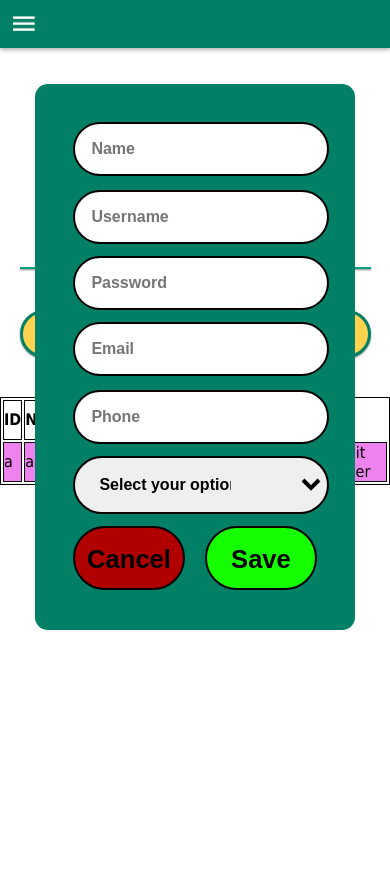
After one commit to ghevia01/practicum-inv-webapp, a PHP site: page /html/account-manage.html in a window 390 px wide, after a click on "Add User". The commit adds this page. Run offline with PHP 8.4, Linux system fonts and the light colour scheme.

Commit message:
fix login and addic a bit of account manage

```diff
--- /dev/null
+++ b/css/account-manage-styles.css
@@ -0,0 +1,343 @@
+* {
+    margin: 0;
+    padding: 0;
+    box-sizing: border-box;
+}
+
+html,
+body {
+    width: 100%;
+    height: 100vh;
+}
+
+body {
+    font-family: Tahoma, Geneva, Verdana, sans-serif;
+    overflow: hidden;
+}
+
+.app-header {
+    display: flex;
+    align-items: center;
+    width: 100%;
+    height: 3rem;
+    padding: 0 0.5rem;
+    color: #fff;
+    background-color: #018065;
+    box-shadow: 0px 2px 4px 0px rgba(0, 0, 0, 0.3);
+}
+
+.menu-icon-container {
+    display: flex;
+    justify-content: center;
+    align-items: center;
+    width: 2rem;
+    height: 100%;
+    cursor: pointer;
+}
+
+.menu-icon {
+    font-size: 1.8rem;
+}
+
+.app-main-content {
+    display: flex;
+    flex-direction: column;
+    align-items: center;
+    width: 100%;
+    height: 100%;
+    gap: 1.2rem;
+}
+
+.branding-section {
+    display: flex;
+    justify-content: center;
+    align-items: center;
+    flex-direction: column;
+    width: 100%;
+    padding-top: 3rem;
+    gap: 1rem;
+}
+
+.branding-image {
+    width: 7rem;
+    height: 7rem;
+    border-radius: 50%;
+    background-color: #eafffb;
+    box-shadow: 0px 4px 4px 0px rgba(0, 0, 0, 0.25);
+}
+
+.branding-title {
+    font-size: 1.3rem;
+    font-weight: bold;
+    text-align: center;
+    color: #464646;
+}
+
+.section-divider {
+    width: 90%;
+    height: 0.1rem;
+    margin-bottom: 1.4rem;
+    border: none;
+    outline: none;
+    background-color: #00a17e;
+    box-shadow: 0px 1px 2px 0px rgba(0, 0, 0, 0.50);
+}
+
+.action-buttons-container {
+    display: flex;
+    justify-content: space-between;
+    align-items: center;
+    flex-direction: column;
+    width: 100%;
+    gap: 1rem;
+}
+
+.action-button {
+    display: flex;
+    justify-content: space-around;
+    align-items: center;
+    flex-direction: row;
+    font-size: 1.6rem;
+    color: #fff;
+    border: 1px solid #018065;
+    border-radius: 1rem;
+    background-color: #018065;
+    box-shadow: 0px 4px 4px 0px rgba(0, 0, 0, 0.25);
+    overflow: hidden;
+    cursor: pointer;
+}
+
+.action-button:hover {
+    background-color: #00a17e;
+    border: none;
+    outline: 1px solid #00a17e;
+}
+
+.action-button-icon-container {
+    display: flex;
+    justify-content: center;
+    align-items: center;
+    width: 4rem;
+    height: 4rem;
+}
+
+.action-button-icon {
+    font-size: 2.5rem;
+}
+
+.action-button-text {
+    font-weight: bold;
+}
+/*====================Gabriel R Rivera Goemz===================================*/
+.user-info{
+    width: 15rem ;
+    background: #018065;
+    border-radius: 0.4rem;
+    position: absolute;
+    top: 0;
+    left: 50%;
+    transform: translate(-50%,50%)scale(0.1);
+    text-align:center;
+    padding: 1rem 1rem 1rem 1rem ;
+    visibility: hidden;
+    transition: top 2s;
+
+}
+.open-pop{
+    visibility: visible;
+    top: 10%;
+    transform: translate(-50%,50%)scale(2);
+}
+.user-info input {
+    width: 100%;
+    height: 100%;
+    border: 2px solid rgb(255, 255, 255);
+    border-radius : 2rem;
+    font-size: 1rem;
+    color: #000000;
+    padding: 0.5rem 2rem 0.5rem 0.5rem ;
+    margin: 0.2rem;
+    border: 0.1rem solid #000000;
+}
+.user-sel{
+    width: 100%;
+    height: 100%;
+    border: 2px solid rgb(255, 255, 255);
+    border-radius : 2rem;
+    font-size: 1rem;
+    color: #000000;
+    padding: 0.5rem 2rem 0.5rem 0.5rem ;
+    margin: 0.2rem;
+    border: 0.1rem solid #000000;
+}
+.btnModal {
+    width: 90%;
+    height: 3rem;
+    background :#ffd350 ;
+    border: none;
+    outline: none;
+    border-radius: 40px;
+    box-shadow: 0 e lepx rgba(0, 0, 0, .1);
+    cursor: pointer;
+    font-size: 2rem;
+    color: #000000;
+    font-weight: 500;
+    box-shadow: 0px 1px 2px 0px rgba(0, 0, 0, 0.50);
+    border: 0.2rem solid #018065;
+}
+.btnSave{
+    width: 45%;
+    height: 2rem;
+    background :#15ff00 ;
+    border: none;
+    outline: none;
+    border-radius: 40px;
+    box-shadow: rgba(0, 0, 0, .1);
+    cursor: pointer;
+    font-size: 17px;
+    color: #000000;
+    font-weight: 600;
+    border: 0.1rem solid #000000;
+    margin: 0.2rem;
+}
+.btnCancel{
+    width: 45%;
+    height: 2rem;
+    background :#b10000 ;
+    border: none;
+    outline: none;
+    border-radius: 40px;
+    box-shadow: rgba(0, 0, 0, .1);
+    cursor: pointer;
+    font-size: 17px;
+    color: #000000;
+    font-weight: 600;
+    border: 0.1rem solid #000000;
+    margin: 0.2rem;
+}
+
+table {
+    margin: 0 auto;
+    border: 1px solid black;
+}
+td {
+    background-color: violet;
+    border: 1px solid black;
+}
+th {
+    border: 1px solid black;
+}
+/*=============================================================================*/
+@media screen and (max-width: 768px) {S
+    .app-header {
+        height: 3.2rem;
+    }
+
+    .action-button {
+        justify-content: space-between;
+        width: 82%;
+        height: 3.6rem;
+        border-radius: 0.6rem;
+    }
+
+    .action-button-icon-container {
+        width: 8rem;
+        height: 100%;
+        background-color: #FFFFFF;
+    }
+
+    .action-button-icon {
+        font-size: 2.4rem;
+        color: #000000;
+    }
+
+    .action-button-text {
+        display: flex;
+        font-size: 1rem;
+        justify-content: center;
+        align-items: center;
+        text-align: center;
+        height: 100%;
+        width: 100%;
+    }
+    /*====================Gabriel R Rivera Goemz===================================*/
+    .user-info{
+        width: 10rem ;
+        background: #018065;
+        border-radius: 0.4rem;
+        position: absolute;
+        top: 0;
+        left: 50%;
+        transform: translate(-50%,50%)scale(0.1);
+        text-align:center;
+        padding: 1rem 1rem 1rem 1rem ;
+        visibility: hidden;
+        transition: top 2s;
+
+    }
+    .open-pop{
+        visibility: visible;
+        top: 10%;
+        transform: translate(-50%,50%)scale(2);
+    }
+    .user-info input {
+        width: 100%;
+        height: 100%;
+        border: 2px solid rgb(255, 255, 255);
+        border-radius : 2rem;
+        font-size: 0.5rem;
+        font-weight: 600;
+        color: #000000;
+        padding: 0.5rem 2rem 0.5rem 0.5rem ;
+        margin: 0.2rem;
+        border: 0.1rem solid #000000;
+    }
+    .user-sel{
+        width: 100%;
+        height: 100%;
+        border: 2px solid rgb(255, 255, 255);
+        border-radius : 2rem;
+        font-size: 0.5rem;
+        font-weight: 600;
+        color: #000000;
+        padding: 0.5rem 2rem 0.5rem 0.5rem ;
+        margin: 0.2rem;
+        border: 0.1rem solid #000000;
+    }
+    .grey{
+        font-size:1.2rem;
+    }
+    .btnSave{
+        width: 43%;
+        height: 2rem;
+        background :#15ff00 ;
+        border: none;
+        outline: none;
+        border-radius: 40px;
+        box-shadow: rgba(0, 0, 0, .1);
+        cursor: pointer;
+        font-size: 0.8rem;
+        font-weight: 600;
+        color: #000000;
+        font-weight: 600;
+        border: 0.1rem solid #000000;
+        margin: 0.2rem;
+    }
+    .btnCancel{
+        width: 43%;
+        height: 2rem;
+        background :#b10000 ;
+        border: none;
+        outline: none;
+        border-radius: 40px;
+        box-shadow: rgba(0, 0, 0, .1);
+        cursor: pointer;
+        font-size: 0.8rem;
+        font-weight: 600;
+        color: #000000;
+        font-weight: 600;
+        border: 0.1rem solid #000000;
+        margin: 0.2rem;
+    }
+    /*=============================================================================*/
+}
--- /dev/null
+++ b/html/account-manage.html
@@ -0,0 +1,89 @@
+<!DOCTYPE html>
+<html lang="en">
+  <head>
+    <meta charset="UTF-8" />
+    <meta name="viewport" content="width=device-width, initial-scale=1.0" />
+    <meta name="author" content="Gean Hevia (base)  (modify by) Gabriel R Rivera Gomez" />
+    <meta name="description" content="Inter Bayamon Device Inventory System" />
+
+    <!-- Favicon (will be set later on)-->
+    <link rel="icon" href="" type="image/x-icon" />
+
+    <title>Inter Bayamon Device Inventory System</title>
+
+    <!-- Material Icons -->
+    <link
+      href="https://fonts.googleapis.com/css?family=Material+Icons|Material+Icons+Outlined|Material+Icons+Two+Tone|Material+Icons+Round|Material+Icons+Sharp"
+      rel="stylesheet"
+      crossorigin="anonymous"
+    />
+
+    <!-- Main Styles -->
+    <link rel="stylesheet" type="text/css" href="../css/account-manage-styles.css" />
+  </head>
+
+  <body>
+    <!-- Header Section -->
+    <header class="app-header">
+      <div class="menu-icon-container">
+        <i class="material-icons menu-icon">menu</i>
+      </div>
+    </header>
+
+    <!-- Main Content -->
+    <main class="app-main-content">
+      <!-- Branding Section -->
+      <section class="branding-section">
+        <img
+          class="branding-image"
+          src="../img/inter-logo.png"
+          alt="Brand Logo"
+        />
+        <h1 class="branding-title">Device Inventory System</h1>
+      </section>
+
+      <!-- Section Divider -->
+      <hr class="section-divider" />
+      <button type="submit" class="btnModal" onclick="openpop()">Add User</button>
+      <div class="container-manage">
+        <div class="user-info" id="pop">
+            <input type="text" placeholder="Name"required>
+            <input type="text" placeholder="Username"required>
+            <input type="password" placeholder="Password"required>
+            <input type="email" placeholder="Email"required>
+            <input type="tel" placeholder="Phone"required>
+            <select class="user-sel" name="roles" id="role">
+              <option value="" class="grey" disabled selected>Select your option</option>
+              <option value="user" class="grey">User</option>
+              <option value="admin" class="grey">Admin</option>
+            </select>
+            <button type="submit" class="btnCancel" onclick="closepop()">Cancel</button>
+            <button type="submit" class="btnSave" onclick="closepop()">Save</button>
+        </div>
+      </div>
+      <table>
+        <tr>
+            <th>ID</th>
+            <th>Nombre</th>
+            <th>Username</th>
+            <th>E-mail</th>
+            <th>Telefono</th>
+            <th>Role</th>
+        </tr>
+            <tr>
+                <td>a</td>
+                <td>a</td>
+                <td>a</td>
+                <td>a</td>
+                <td>a</td>
+                <td>a</td>
+                <td>Edit User</td>
+            </tr>
+    </table>
+
+
+
+    </main>
+    <script src="../javascript/accounf-manage.js"></script>
+  </body>
+</html>
--- a/html/login-interbayamon.html
+++ b/html/login-interbayamon.html
@@ -1,7 +1,10 @@
 <!DOCTYPE html>
-<html>
+<html lang="en">
 <head>
     <link rel="stylesheet" href="../css/login-styles.css">
+    <meta name="viewport" content="width=device-width, initial-scale=1.0" />
+    <meta name="author" content="Gabriel R Rivera Gomez" />
+    <meta name="description" content="Inter Bayamon Device Inventory System" />
 
 </head>
 <title> Login </title>
--- /dev/null
+++ b/javascript/accounf-manage.js
@@ -0,0 +1,7 @@
+let pop = document.getElementById("pop");
+function openpop(){
+    pop.classList.add("open-pop")
+}
+function closepop(){
+    pop.classList.remove("open-pop")
+}
```
Also changed, not shown: css/login-styles.css (+9 -7 lines).
